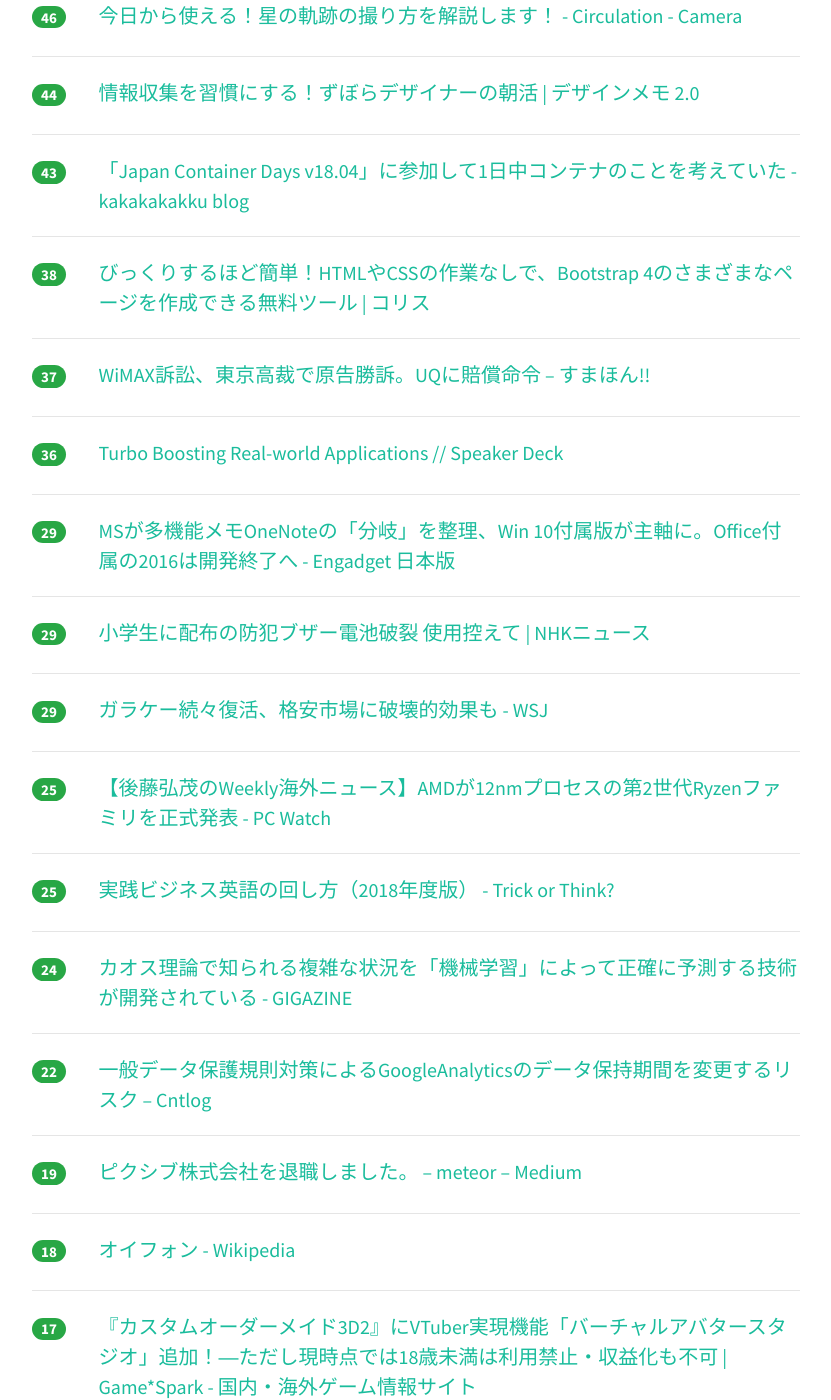
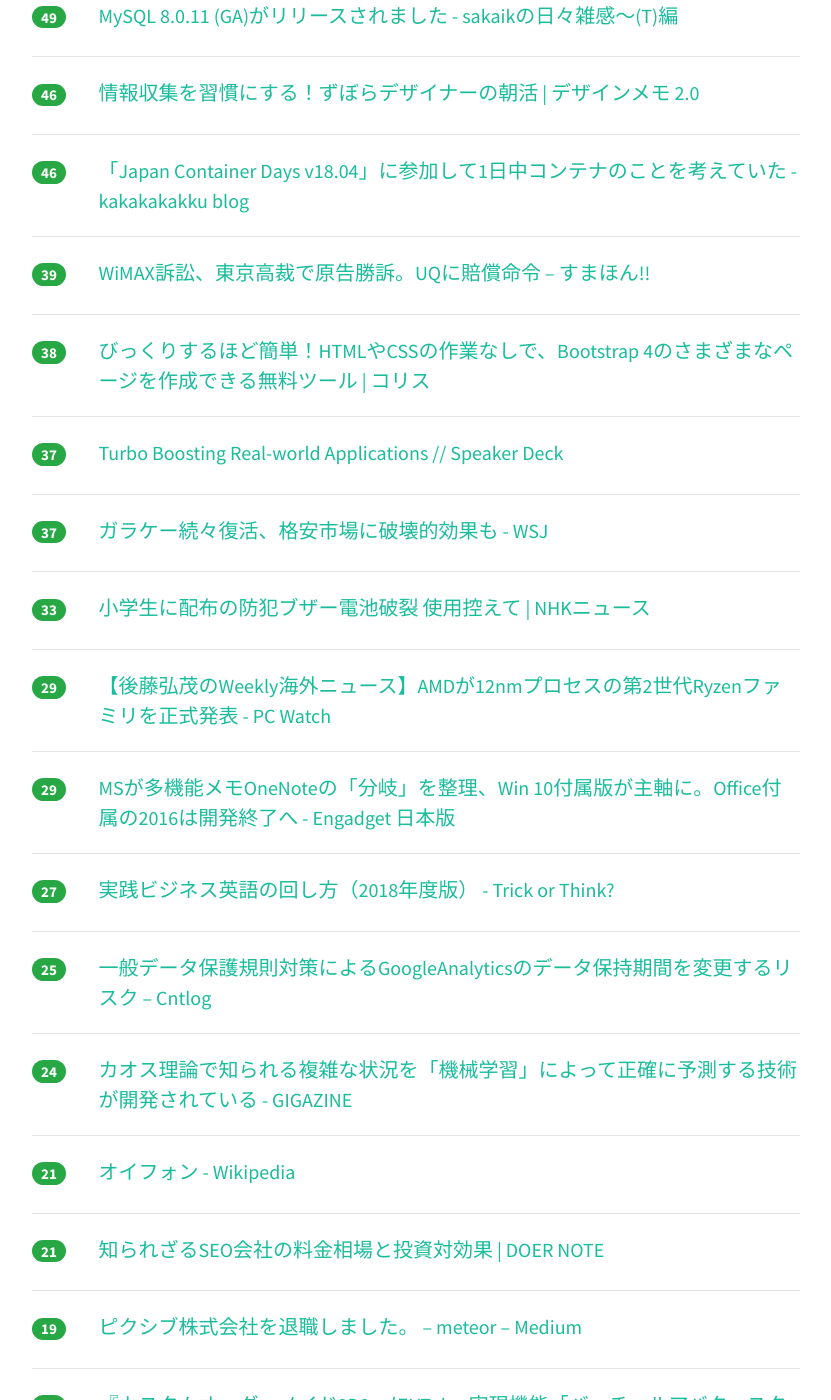
Before and after one commit to yatta47/hatena-matome-site, a Jekyll site: the page built from _posts/2018-04-20-hatena.md, in a window 1280 px wide and 1400 px high, scrolled down 1017 px. Shown: the whole window, without its empty margins (224-1055 px from the left). Built offline with Jekyll 4.4.1, drawn with Linux system fonts in a browser that asks for light colours; nearby versions of some CDN libraries; part of the change alters nothing that is shown; some of the changed text lies outside the part shown.

Commit message:
Updated 2018-04-20

```diff
--- a/_posts/2018-04-20-hatena.md
+++ b/_posts/2018-04-20-hatena.md
@@ -1,24 +1,29 @@
 ---
 layout: post
 title:  "2018-04-20 はてぶIT"
-date:   2018-04-20 12:03:12
+date:   2018-04-20 13:01:48
 tags: [it-hotentry]
 ---
-27 件のデータあり
+29 件のデータあり
 
 <hr><div class="row">
-<div class="col-1"><span class="badge badge-pill badge-success h2">365</span></div>
+<div class="col-1"><span class="badge badge-pill badge-success h2">373</span></div>
 <div class="col-11"><a href='https://axia.co.jp/2018-04-19' target='_blank'>日本のIT業界のためにSESは消滅するべきだと思う - 株式会社アクシア</a></div>
 </div>
 <hr>
 <div class="row">
-<div class="col-1"><span class="badge badge-pill badge-success h2">260</span></div>
+<div class="col-1"><span class="badge badge-pill badge-success h2">289</span></div>
 <div class="col-11"><a href='https://anond.hatelabo.jp/20180419221842' target='_blank'>ブクマカはブコメでスベるのやめてほしい</a></div>
 </div>
 <hr>
 <div class="row">
-<div class="col-1"><span class="badge badge-pill badge-success h2">234</span></div>
+<div class="col-1"><span class="badge badge-pill badge-success h2">274</span></div>
 <div class="col-11"><a href='http://www.publickey1.jp/blog/18/javajavascriptrubypythongraalvmtwitter.html' target='_blank'>オラクル、JavaやJavaScript、Ruby、Pythonなど多言語対応を単一ランタイムで実現する「GraalVM」をオープンソースで公開。Twitterが本番環境で採用 － Publickey</a></div>
+</div>
+<hr>
+<div class="row">
+<div class="col-1"><span class="badge badge-pill badge-success h2">64</span></div>
+<div class="col-11"><a href='https://twop.agile.esm.co.jp/tdd-and-incremental-design-with-patterns-c20179dffbea' target='_blank'>テスト駆動開発における進化的設計とデザインパターンの勘所とは？〜テスト駆動開発をやめて、なお残すべき習慣とは(9)</a></div>
 </div>
 <hr>
 <div class="row">
@@ -27,13 +32,13 @@ tags: [it-hotentry]
 </div>
 <hr>
 <div class="row">
-<div class="col-1"><span class="badge badge-pill badge-success h2">55</span></div>
-<div class="col-11"><a href='https://twop.agile.esm.co.jp/tdd-and-incremental-design-with-patterns-c20179dffbea' target='_blank'>テスト駆動開発における進化的設計とデザインパターンの勘所とは？〜テスト駆動開発をやめて、なお残すべき習慣とは(9)</a></div>
+<div class="col-1"><span class="badge badge-pill badge-success h2">54</span></div>
+<div class="col-11"><a href='https://www.moyashi-koubou.com/blog/make_google_home_app_2018/' target='_blank'>はじめてのGoogle Homeアプリ開発（WebAPI連携/2018年春編） | もやし工房</a></div>
 </div>
 <hr>
 <div class="row">
-<div class="col-1"><span class="badge badge-pill badge-success h2">54</span></div>
-<div class="col-11"><a href='https://www.moyashi-koubou.com/blog/make_google_home_app_2018/' target='_blank'>はじめてのGoogle Homeアプリ開発（WebAPI連携/2018年春編） | もやし工房</a></div>
+<div class="col-1"><span class="badge badge-pill badge-success h2">51</span></div>
+<div class="col-11"><a href='http://tatsumo77.hatenablog.com/entry/2018/04/19/183431' target='_blank'>今日から使える！星の軌跡の撮り方を解説します！ - Circulation - Camera</a></div>
 </div>
 <hr>
 <div class="row">
@@ -43,17 +48,17 @@ tags: [it-hotentry]
 <hr>
 <div class="row">
 <div class="col-1"><span class="badge badge-pill badge-success h2">46</span></div>
-<div class="col-11"><a href='http://tatsumo77.hatenablog.com/entry/2018/04/19/183431' target='_blank'>今日から使える！星の軌跡の撮り方を解説します！ - Circulation - Camera</a></div>
-</div>
-<hr>
-<div class="row">
-<div class="col-1"><span class="badge badge-pill badge-success h2">44</span></div>
 <div class="col-11"><a href='https://designmemo.jp/lifehack/morning-input.html' target='_blank'>情報収集を習慣にする！ずぼらデザイナーの朝活 | デザインメモ 2.0</a></div>
 </div>
 <hr>
 <div class="row">
-<div class="col-1"><span class="badge badge-pill badge-success h2">43</span></div>
+<div class="col-1"><span class="badge badge-pill badge-success h2">46</span></div>
 <div class="col-11"><a href='http://kakakakakku.hatenablog.com/entry/2018/04/19/222636' target='_blank'>「Japan Container Days v18.04」に参加して1日中コンテナのことを考えていた - kakakakakku blog</a></div>
+</div>
+<hr>
+<div class="row">
+<div class="col-1"><span class="badge badge-pill badge-success h2">39</span></div>
+<div class="col-11"><a href='https://smhn.info/201804-uq-litigation' target='_blank'>WiMAX訴訟、東京高裁で原告勝訴。UQに賠償命令 – すまほん!!</a></div>
 </div>
 <hr>
 <div class="row">
@@ -63,12 +68,22 @@ tags: [it-hotentry]
 <hr>
 <div class="row">
 <div class="col-1"><span class="badge badge-pill badge-success h2">37</span></div>
-<div class="col-11"><a href='https://smhn.info/201804-uq-litigation' target='_blank'>WiMAX訴訟、東京高裁で原告勝訴。UQに賠償命令 – すまほん!!</a></div>
+<div class="col-11"><a href='https://speakerdeck.com/a_matsuda/turbo-boosting-real-world-applications' target='_blank'>Turbo Boosting Real-world Applications // Speaker Deck</a></div>
 </div>
 <hr>
 <div class="row">
-<div class="col-1"><span class="badge badge-pill badge-success h2">36</span></div>
-<div class="col-11"><a href='https://speakerdeck.com/a_matsuda/turbo-boosting-real-world-applications' target='_blank'>Turbo Boosting Real-world Applications // Speaker Deck</a></div>
+<div class="col-1"><span class="badge badge-pill badge-success h2">37</span></div>
+<div class="col-11"><a href='http://jp.wsj.com/articles/SB12403095601924873365004584171101994801762' target='_blank'>ガラケー続々復活、格安市場に破壊的効果も - WSJ</a></div>
+</div>
+<hr>
+<div class="row">
+<div class="col-1"><span class="badge badge-pill badge-success h2">33</span></div>
+<div class="col-11"><a href='https://www3.nhk.or.jp/news/html/20180420/k10011410861000.html' target='_blank'>小学生に配布の防犯ブザー電池破裂 使用控えて | NHKニュース</a></div>
+</div>
+<hr>
+<div class="row">
+<div class="col-1"><span class="badge badge-pill badge-success h2">29</span></div>
+<div class="col-11"><a href='https://pc.watch.impress.co.jp/docs/column/kaigai/1118117.html' target='_blank'>【後藤弘茂のWeekly海外ニュース】AMDが12nmプロセスの第2世代Ryzenファミリを正式発表 - PC Watch</a></div>
 </div>
 <hr>
 <div class="row">
@@ -77,23 +92,13 @@ tags: [it-hotentry]
 </div>
 <hr>
 <div class="row">
-<div class="col-1"><span class="badge badge-pill badge-success h2">29</span></div>
-<div class="col-11"><a href='https://www3.nhk.or.jp/news/html/20180420/k10011410861000.html' target='_blank'>小学生に配布の防犯ブザー電池破裂 使用控えて | NHKニュース</a></div>
-</div>
-<hr>
-<div class="row">
-<div class="col-1"><span class="badge badge-pill badge-success h2">29</span></div>
-<div class="col-11"><a href='http://jp.wsj.com/articles/SB12403095601924873365004584171101994801762' target='_blank'>ガラケー続々復活、格安市場に破壊的効果も - WSJ</a></div>
+<div class="col-1"><span class="badge badge-pill badge-success h2">27</span></div>
+<div class="col-11"><a href='http://tricken.hatenablog.com/entry/2018/04/19/084017' target='_blank'>実践ビジネス英語の回し方（2018年度版） - Trick or Think?</a></div>
 </div>
 <hr>
 <div class="row">
 <div class="col-1"><span class="badge badge-pill badge-success h2">25</span></div>
-<div class="col-11"><a href='https://pc.watch.impress.co.jp/docs/column/kaigai/1118117.html' target='_blank'>【後藤弘茂のWeekly海外ニュース】AMDが12nmプロセスの第2世代Ryzenファミリを正式発表 - PC Watch</a></div>
-</div>
-<hr>
-<div class="row">
-<div class="col-1"><span class="badge badge-pill badge-success h2">25</span></div>
-<div class="col-11"><a href='http://tricken.hatenablog.com/entry/2018/04/19/084017' target='_blank'>実践ビジネス英語の回し方（2018年度版） - Trick or Think?</a></div>
+<div class="col-11"><a href='https://blog.cntlog.net/archives/2989' target='_blank'>一般データ保護規則対策によるGoogleAnalyticsのデータ保持期間を変更するリスク – Cntlog</a></div>
 </div>
 <hr>
 <div class="row">
@@ -102,8 +107,13 @@ tags: [it-hotentry]
 </div>
 <hr>
 <div class="row">
-<div class="col-1"><span class="badge badge-pill badge-success h2">22</span></div>
-<div class="col-11"><a href='https://blog.cntlog.net/archives/2989' target='_blank'>一般データ保護規則対策によるGoogleAnalyticsのデータ保持期間を変更するリスク – Cntlog</a></div>
+<div class="col-1"><span class="badge badge-pill badge-success h2">21</span></div>
+<div class="col-11"><a href='https://ja.wikipedia.org/wiki/%E3%82%AA%E3%82%A4%E3%83%95%E3%82%A9%E3%83%B3' target='_blank'>オイフォン - Wikipedia</a></div>
+</div>
+<hr>
+<div class="row">
+<div class="col-1"><span class="badge badge-pill badge-success h2">21</span></div>
+<div class="col-11"><a href='https://sairu.co.jp/doernote/0018' target='_blank'>知られざるSEO会社の料金相場と投資対効果 | DOER NOTE</a></div>
 </div>
 <hr>
 <div class="row">
@@ -112,13 +122,13 @@ tags: [it-hotentry]
 </div>
 <hr>
 <div class="row">
-<div class="col-1"><span class="badge badge-pill badge-success h2">18</span></div>
-<div class="col-11"><a href='https://ja.wikipedia.org/wiki/%E3%82%AA%E3%82%A4%E3%83%95%E3%82%A9%E3%83%B3' target='_blank'>オイフォン - Wikipedia</a></div>
+<div class="col-1"><span class="badge badge-pill badge-success h2">19</span></div>
+<div class="col-11"><a href='https://www.gamespark.jp/article/2018/04/19/80180.html' target='_blank'>『カスタムオーダーメイド3D2』にVTuber実現機能「バーチャルアバタースタジオ」追加！―ただし現時点では18歳未満は利用禁止・収益化も不可 | Game*Spark - 国内・海外ゲーム情報サイト</a></div>
 </div>
 <hr>
 <div class="row">
-<div class="col-1"><span class="badge badge-pill badge-success h2">17</span></div>
-<div class="col-11"><a href='https://www.gamespark.jp/article/2018/04/19/80180.html' target='_blank'>『カスタムオーダーメイド3D2』にVTuber実現機能「バーチャルアバタースタジオ」追加！―ただし現時点では18歳未満は利用禁止・収益化も不可 | Game*Spark - 国内・海外ゲーム情報サイト</a></div>
+<div class="col-1"><span class="badge badge-pill badge-success h2">19</span></div>
+<div class="col-11"><a href='http://www.4gamer.net/games/300/G030061/20180418062/' target='_blank'>AMD，「Ryzen Desktop 2000」CPUを正式発表。動作クロックが向上し，メモリ周りの最適化が進んだ第2世代モデル - 4Gamer.net</a></div>
 </div>
 <hr>
 <div class="row">
@@ -132,12 +142,12 @@ tags: [it-hotentry]
 </div>
 <hr>
 <div class="row">
-<div class="col-1"><span class="badge badge-pill badge-success h2">16</span></div>
-<div class="col-11"><a href='http://www.4gamer.net/games/300/G030061/20180418062/' target='_blank'>AMD，「Ryzen Desktop 2000」CPUを正式発表。動作クロックが向上し，メモリ周りの最適化が進んだ第2世代モデル - 4Gamer.net</a></div>
+<div class="col-1"><span class="badge badge-pill badge-success h2">15</span></div>
+<div class="col-11"><a href='https://www.gamespark.jp/article/2018/04/19/80182.html' target='_blank'>一般版『VRカノジョ』、教育機関向け「VR Kanojo for Academic use」プログラム発表―VRの研究・勉強目的の無料配布 | Game*Spark - 国内・海外ゲーム情報サイト</a></div>
 </div>
 <hr>
 <div class="row">
-<div class="col-1"><span class="badge badge-pill badge-success h2">13</span></div>
-<div class="col-11"><a href='https://www.gamespark.jp/article/2018/04/19/80182.html' target='_blank'>一般版『VRカノジョ』、教育機関向け「VR Kanojo for Academic use」プログラム発表―VRの研究・勉強目的の無料配布 | Game*Spark - 国内・海外ゲーム情報サイト</a></div>
+<div class="col-1"><span class="badge badge-pill badge-success h2">15</span></div>
+<div class="col-11"><a href='https://qiita.com/Hironsan/items/a5acf1d121926666907b' target='_blank'>固有表現認識を使って文書を黒塗りする - Qiita</a></div>
 </div>
 <hr>
```
